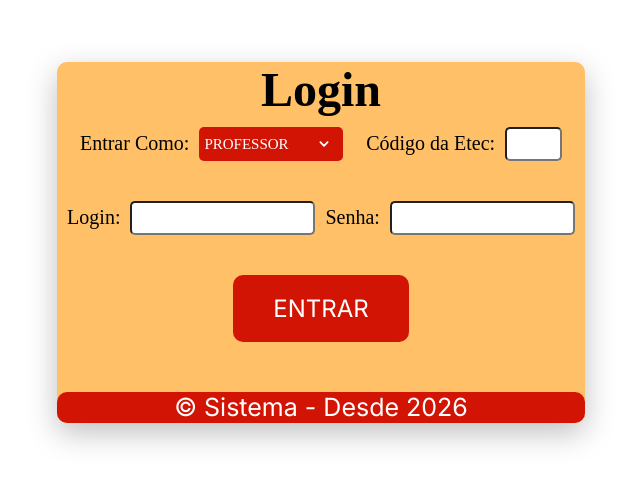
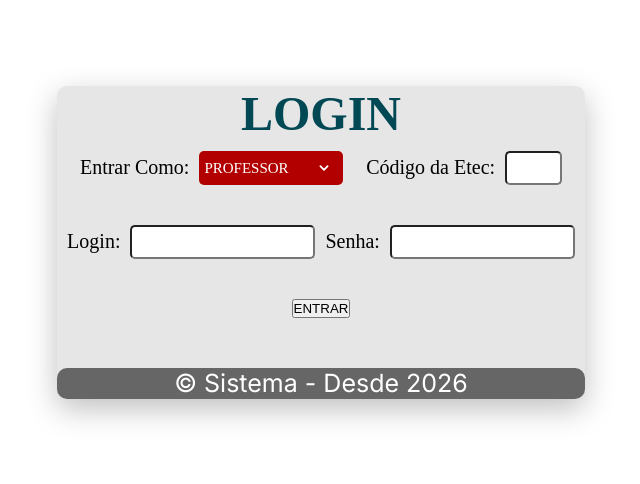
Before and after one commit to Vitin-19/sistema_rh, a React (Vite) app: page / in a window 1280 px wide. Shown: the part 158-642 px from the top of the page, without its empty margins (319-959 px from the left). Built offline with nearby package versions, Linux system fonts and the light colour scheme; a web font is replaced by a local one.

Commit message:
fix(ui): design in login and Solicitacao screen

```diff
--- a/src/components/LoginContainer.jsx
+++ b/src/components/LoginContainer.jsx
@@ -1,4 +1,5 @@
 import { useState } from "react";
+import { useNavigate } from "react-router-dom";
 import "../App.css";
 
 const LoginContainer = () => {
@@ -7,10 +8,16 @@ const LoginContainer = () => {
   const [etecCode, setEtecCode] = useState();
   const [loginType, setLoginType] = useState("");
 
+  const navigate = useNavigate();
+
+  const handleLogar = () => {
+    navigate("/solicitacaoprofessor");
+  };
+
   return (
     <div className="loginContainer">
       <header className="title">
-        <h1>Login</h1>
+        <h1>LOGIN</h1>
       </header>
       <section
         onChange={(lt) => setLoginType(lt.target.value)}
@@ -69,7 +76,9 @@ const LoginContainer = () => {
           </div>
 
           <div className="formRow">
-            <input type="submit" value="ENTRAR" id="submit"/>
+            <button className="loginButton" onClick={handleLogar}>
+                ENTRAR
+            </button>
           </div>
         </form>
       </section>
--- a/src/components/TipoDocumentoContainer.jsx
+++ b/src/components/TipoDocumentoContainer.jsx
@@ -33,6 +33,9 @@ const TipoDocumentoContainer = () => {
                     <div className="container-botaoTipo">
                         <button className="botaoTipo"> Alteração de Atribuição </button>
                     </div>
+                    <div className="container-botaoTipo">
+                        <button className="botaoTipo"> Declaração de Horário </button>
+                    </div>
                 </section>
             </div>
 
--- a/src/styles/TipoDocumento.css
+++ b/src/styles/TipoDocumento.css
@@ -50,8 +50,8 @@ html, body {
 }
 
 .botaoTipo {
-    background-color: #E6E6E6;
-    color: #666666;
+    background-color: #5E8BFF;
+    color: #FFFFFF;
     border: none;
     border-radius: 8px;
     padding: 25px 20px;
--- a/src/styles/loginScreen.css
+++ b/src/styles/loginScreen.css
@@ -1,5 +1,5 @@
 .loginContainer {
-  background-color: #ffc067;
+  background-color: #E6E6E6;
   display: flex;
   flex-direction: column;
   align-items: center;
@@ -10,6 +10,7 @@
 .title {
   font-family: var(--titleFont);
   font-size: 24px;
+  color: #004854;
 }
 
 .loginForm {
@@ -58,7 +59,7 @@
   background-size: 18px;
 
   border: none;
-  background-color: #d21404;
+  background-color: #B20000;
   color: #fff;
   font-family: var(--titleFont);
   font-size: 15px;
@@ -67,7 +68,7 @@
 }
 
 #submit{
-    background-color: #d21404;
+    background-color: #B20000;
     border: none;
     border-radius: 10px;
     height: 67px;
@@ -79,7 +80,7 @@
 }
 
 .footer{
-    background-color: #d21404;
+    background-color: #666666;
     display: flex;
     align-items: center;
     justify-content: center;
```
